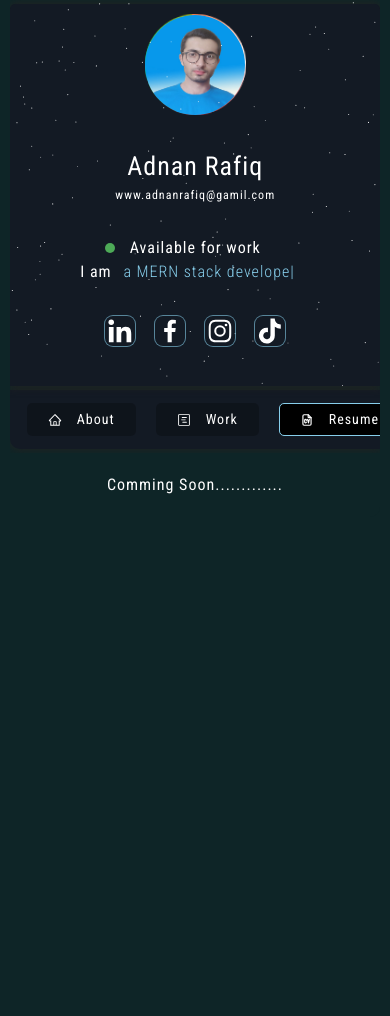
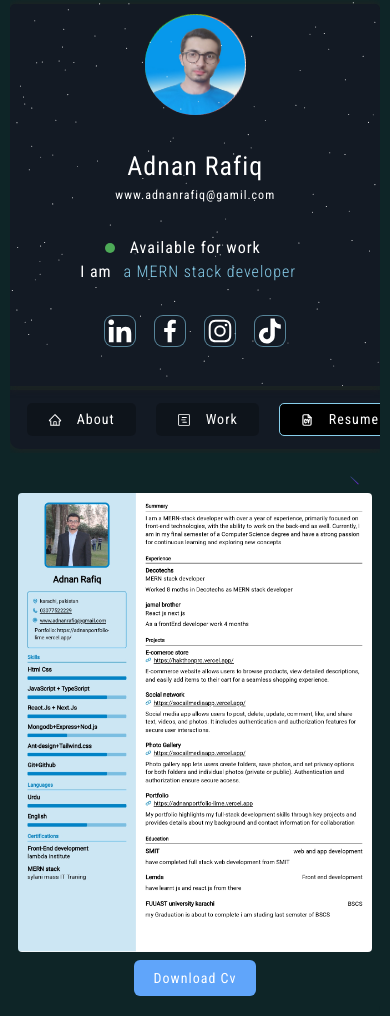
Before and after one commit to Adnanyousafzai21/adnanportfolio, a React (Vite) app: page /pages/resume in a window 390 px wide. Before the commit the page ends 844 px from the top, so only its background shows below. Built offline with nearby package versions, Linux system fonts and the light colour scheme.

Commit message:
addded resume to the protfolio

```diff
--- a/src/pages/About.jsx
+++ b/src/pages/About.jsx
@@ -16,7 +16,7 @@ const About = () => {
 
           <div className="md:w-[70%] w-full flex jusitfy-center  h-auto bg-transparent relative z-10">
 
-            <div className="text flex flex-col items-center lg:items-start">
+            <div className="text flex flex-col items-center lg:items-start ">
               <h4>About Me</h4>
               <div></div>
               <h5>
@@ -47,10 +47,15 @@ Before gaining professional experience, I built several projects to sharpen my s
                 />
 
               </div>
-              <div className="data ">
-                <a href="#" className="hire">
-                  Download CV
+              <div className="data relative z-50 ">
+                <a
+                  href="/images/Men-stack developer cv.pdf"
+                  download
+                  className="text-white bg-blue-400  px-5 hover:bg-blue-600 focus:outline-none focus:ring-blue-300 font-medium rounded-[6px] text-sm px-5 py-2 text-center"
+                >
+                  Download Cv
                 </a>
+
               </div>
             </div>
           </div>
--- a/src/pages/resume.jsx
+++ b/src/pages/resume.jsx
@@ -3,79 +3,29 @@ import Navbar from "../components/navbar";
 
 const Resume = () => {
   return (
-    <div>
+    <div  >
       <Navbar>
-        {/* <section className="resume-container">
-          <div className="education">
-            <h2>Education</h2>
-            <div className="education-item">
-              <p>2016 - 2018</p>
-              <h3>Matriculation</h3>
-              <p>
-                I have done Matriculation with good marks and lots of knowledge.
-              </p>
-            </div>
-            <div className="education-item">
-              <p>2018 - 2020</p>
-              <h3>Intermediate</h3>
-              <p>
-                I have done Intermediate with good marks and lots of knowledge.
-              </p>
-            </div>
-            <div className="education-item">
-              <p>2020 - Currently</p>
-              <h3>Undergraduate</h3>
-              <p>I am Undergraduate in Artificial Intelligence.</p>
-            </div>
-            <div className="education-item">
-              <p>2019</p>
-              <h3>Web Development</h3>
-              <p>
-                I learned Web Development with YouTube. I did not go to any
-                institute to learn web development because YouTube is the most
-                popular social platform to learn new things...
-              </p>
-            </div>
+        <div className="w-full relative z-50 flex flex-col justify-center items-center">
+          <div
+            className="lg:w-[80%] sm:w-[90%]  px-2 sm:px-auto w-full  pt-5 mb-2 relative z-50 rounded-[10px] overflow-hidden"
+          >
+            <img
+              src="/images/Men-stack developer cv.jpg"
+              className="w-full rounded"
+            >
+            </img>
           </div>
-          <div className="skills">
-            <h2>Skills</h2>
-            </div>
-            <div className="skills-list">
+          <a
+            href="/images/Men-stack developer cv.pdf"
+            download
+            className="text-white bg-blue-400 px-5 hover:bg-blue-600 focus:outline-none focus:ring-blue-300 font-medium rounded-[6px] text-sm px-5 py-2 text-center"
+          >
+            Download Cv
+          </a>
 
-          <div className="skill-item">TypeScript</div>
-          <div className="skill-item">Next.js</div>
-          <div className="skill-item">Tailwind CSS</div>
-          <div className="skill-item">Node.js</div>
-          <div className="skill-item">Express.js</div>
-          <div className="skill-item">MongoDB</div>
         </div>
+      </Navbar>
 
-          <div className="experience">
-            <h2>Experience</h2>
-            <div className="experience-item">
-              <p>
-                I am doing a job since Nov, 2020 in KCompute. I have good
-                experience in React.js. I have done work on multiple projects in
-                React.js. I get daily tasks and I do them on time. I am able to
-                handle multiple tasks on a daily basis. I use a creative
-                approach to problem solve. I am always energetic and eager to
-                learn new skills. I have experience working as part of a team
-                and individually.
-              </p>
-            </div>
-            <div className="experience-item">
-              <p>
-                I have done work on a few freelance projects with my friend. We
-                designed these projects on Vue.js with Vuetify theme. This was a
-                good experience to learn Vue and design web applications.
-              </p>
-            </div>
-          </div>
-        </section> */}
-        {/* <h1</h3> */}
-        <h1 style={{color:"#fff"}}>Comming Soon.............</h1>
-
-      </Navbar>
     </div>
   );
 };
```
Also changed, not shown: public/images/Men-stack developer cv.jpg (added), 1 other file (tests, documents, lock files or other folders).
